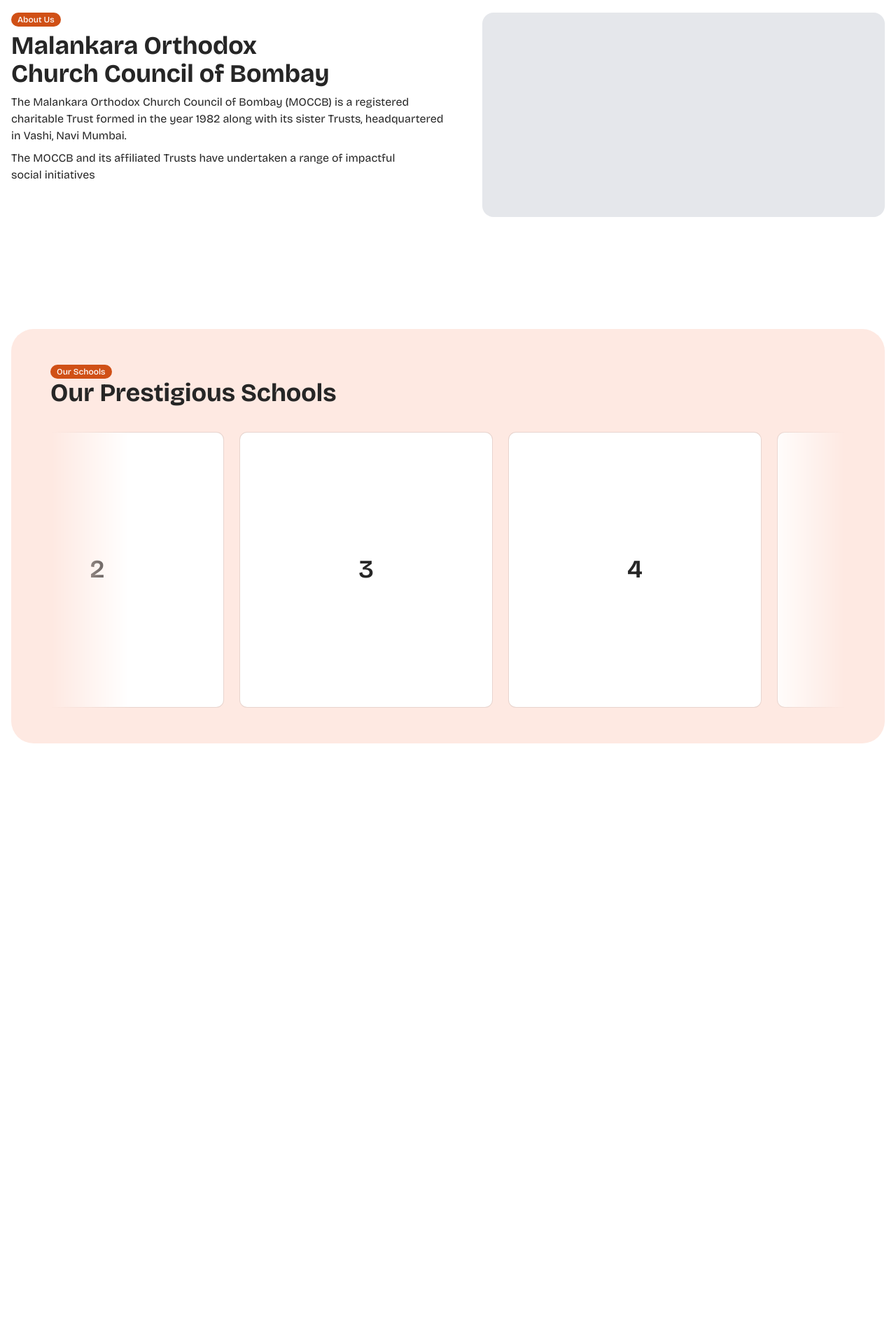
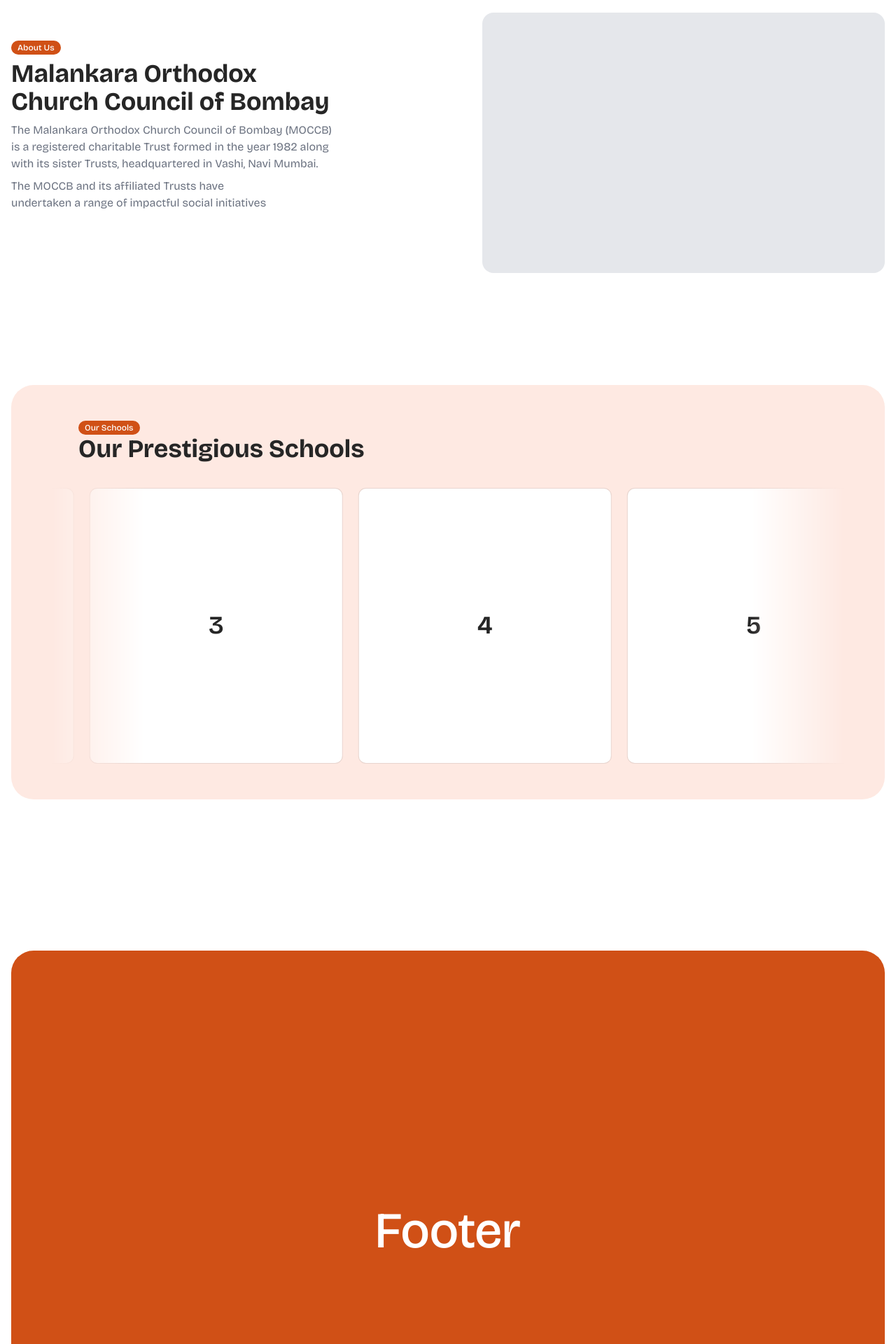
Before and after one commit to SkTomsi/moccb-projects, a Next.js app: page / in a window 1280 px wide. Shown: the part 1960-3880 px from the top of the page at 70% size. Before the commit the page ends 3222 px from the top, so only its background shows below. Built offline with nearby package versions, Linux system fonts and the light colour scheme.

Commit message:
ui fixes

```diff
--- a/src/app/layout.tsx
+++ b/src/app/layout.tsx
@@ -2,6 +2,7 @@
 import { Bricolage_Grotesque, Geist } from "next/font/google";
 import { Header } from "@/components/header";
 import "./globals.css";
+import Footer from "@/components/footer";
 import { MainMenu } from "@/components/main-menu";
 
 const geistSans = Geist({
@@ -49,6 +50,7 @@
 			<body className={`${grot.className} antialiased`}>
 				<Header />
 				{children}
+				<Footer />
 			</body>
 		</html>
 	);
--- a/src/app/page.tsx
+++ b/src/app/page.tsx
@@ -81,20 +81,22 @@
 				</div>
 			</div>
 			<div className="max-w-7xl w-full relative space-y-12 md:gap-12 px-4 pt-20 flex flex-col md:flex-row min-h-full">
-				<div className="flex flex-col items-start gap-2">
+				<div className="flex flex-col items-start gap-2 md:py-10">
 					<Badge>About Us</Badge>
 					<h1 className="text-4xl font-bold text-balance">
 						Malankara Orthodox Church Council of Bombay
 					</h1>
-					<p className="text-pretty font-normal text-sm tracking-normal md:text-base">
+					<div className="text-muted-foreground space-y-2">
+						<p className="font-normal text-sm tracking-normal md:text-base text-balance">
 							The Malankara Orthodox Church Council of Bombay (MOCCB) is a
 							registered charitable Trust formed in the year 1982 along with its
 							sister Trusts, headquartered in Vashi, Navi Mumbai.
 						</p>
-					<p className="text-pretty font-normal text-sm tracking-normal md:text-base">
+						<p className="text-balance font-normal text-sm tracking-normal md:text-base">
 							The MOCCB and its affiliated Trusts have undertaken a range of
 							impactful social initiatives
 						</p>
+					</div>
 				</div>
 				<div className="w-full min-h-full bg-border rounded-2xl max-md:aspect-square" />
 			</div>
--- /dev/null
+++ b/src/components/footer.tsx
@@ -0,0 +1,9 @@
+export default function Footer() {
+	return (
+		<div className="w-full min-h-dvh px-4 py-4">
+			<div className="bg-primary min-w-full min-h-dvh rounded-4xl flex justify-center items-center font-medium text-7xl text-white">
+				Footer
+			</div>
+		</div>
+	);
+}
--- a/src/components/school-carousel.tsx
+++ b/src/components/school-carousel.tsx
@@ -17,8 +17,8 @@
 
 	return (
 		<div className="px-4 w-full pt-20">
-			<div className="w-full relative md:gap-8 py-12 px-14  flex flex-col min-h-full bg-secondary rounded-4xl">
-				<div className="">
+			<div className="w-full relative md:gap-8 gap-4 md:py-12 md:px-14 py-8 px-3 flex flex-col min-h-full bg-secondary rounded-4xl">
+				<div className="md:px-10 px-5">
 					<Badge>Our Schools</Badge>
 					<div>
 						<h1 className="text-4xl font-bold text-balance">
@@ -35,10 +35,10 @@
 					onMouseEnter={plugin.current.stop}
 					onMouseLeave={plugin.current.reset}
 				>
-					<div className="mask-x-from-90%">
+					<div className="mask-x-from-88%">
 						<CarouselContent>
 							{Array.from({ length: 6 }).map((_, index) => (
-								<CarouselItem key={index} className="basis-1/3">
+								<CarouselItem key={index} className="md:basis-1/3">
 									<div className="p-1">
 										<Card>
 											<CardContent className="flex aspect-square items-center justify-center p-6">
```
Lines whose indentation alone changed are shown as unchanged.
